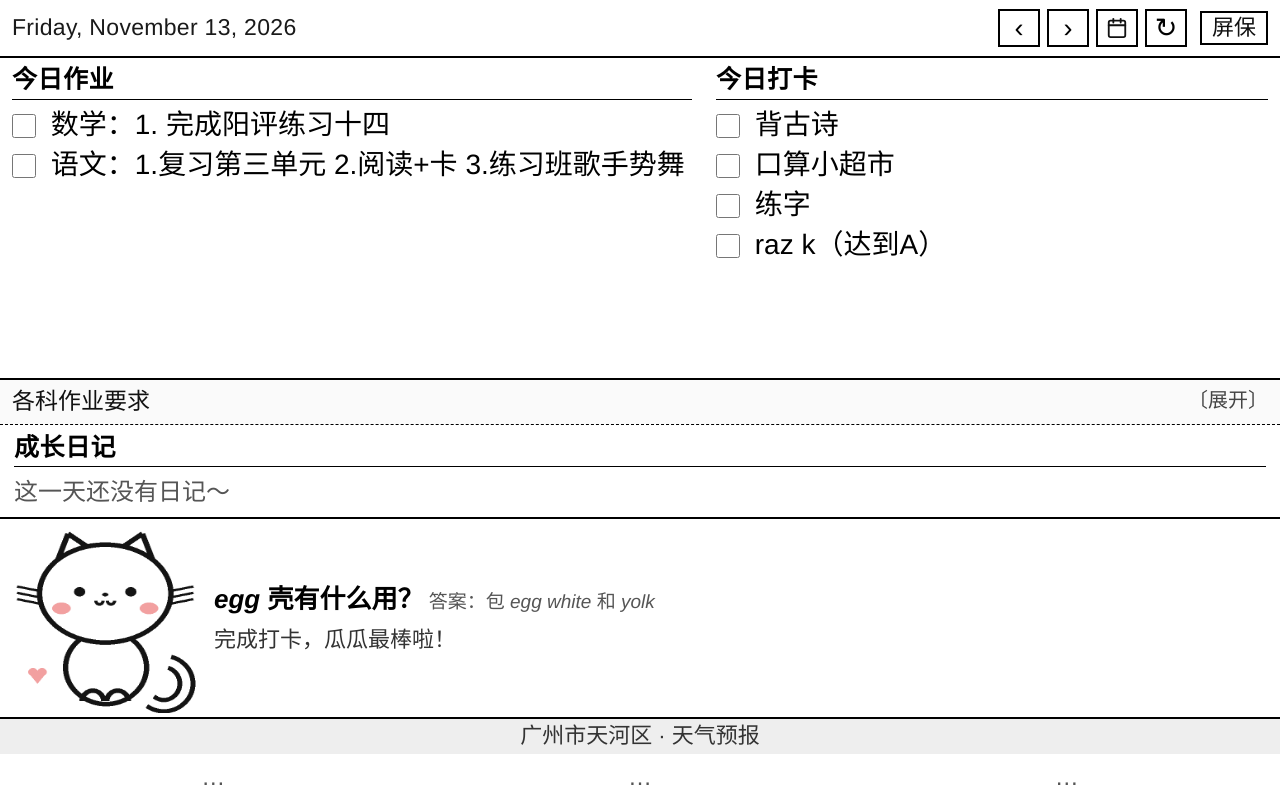
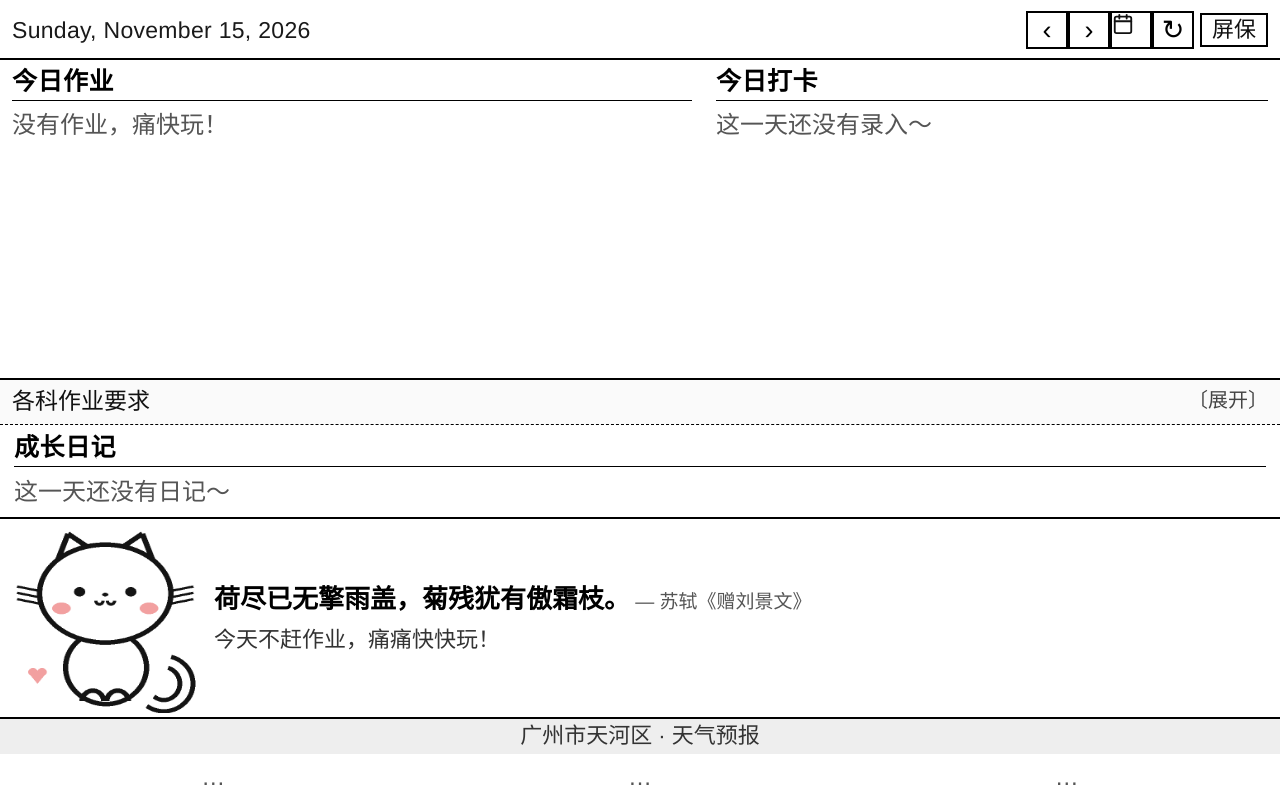
Before and after one commit to jo20099/kindle-diary, a plain HTML site: page index.html in a window 1280 px wide. Drawn offline with Linux system fonts and the light colour scheme; no server answers.

Commit message:
fix(web): PW2 老 WebKit 顶栏/按钮改回 CSS2.1（去 flex）；data.json 补 11-14/11-15 占位

```diff
--- a/data.json
+++ b/data.json
@@ -126,6 +126,8 @@
         "raz k（达到A）"
       ],
       "diary": "📜 历史上的今天：1909年 中国近代文学史上规模最大的文学社团南社在苏州成立；1918年 北京拆毁克林德牌坊。"
-    }
+    },
+    "2026-11-14": {},
+    "2026-11-15": {}
   }
 }
--- a/index.html
+++ b/index.html
@@ -9,11 +9,14 @@
 html,body { background:#fff; color:#000; }
 /* 全局字体栈：英文用经典无衬线，中文回退到苹方/雅黑， Kindle 等老浏览器回落到 Arial/系统 */
 body { font-family:'Helvetica Neue', Helvetica, Arial, 'Segoe UI', Roboto, 'PingFang SC', 'Hiragino Sans GB', 'Microsoft YaHei', sans-serif; -webkit-text-size-adjust:none; line-height:1.3; }
-#bar { font-size:24px; padding:9px 12px; border-bottom:2px solid #000; display:flex; flex-wrap:nowrap; align-items:center; gap:7px; }
+#bar { font-size:24px; padding:9px 12px; border-bottom:2px solid #000; line-height:38px; white-space:nowrap; overflow:hidden; }
 /* 第一行日期：细字重 + 字母微距，更秀气（Helvetica Neue Light 风格） */
-#bar b { font-size:23px; font-weight:300; letter-spacing:0.3px; color:#1a1a1a; white-space:nowrap; margin-right:auto; }
+#bar b { font-size:23px; font-weight:300; letter-spacing:0.3px; color:#1a1a1a; vertical-align:middle; }
+/* 按钮组右浮动：避开老内核 flex 兼容问题，日期在左、按钮在右 */
+.barBtns { float:right; white-space:nowrap; }
 /* 四个按钮统一为等高等宽 flex 盒子：无论文字还是 SVG 都垂直水平居中、高度一致 */
-.btn { display:inline-flex; align-items:center; justify-content:center; width:42px; height:38px; padding:0; border:2px solid #000; font-size:27px; line-height:1; color:#000; text-decoration:none; }
+.btn { display:inline-block; vertical-align:middle; width:42px; height:38px; line-height:34px; text-align:center; padding:0; border:2px solid #000; font-size:27px; color:#000; text-decoration:none; overflow:hidden; box-sizing:border-box; }
+.btn svg { display:inline-block; vertical-align:middle; }
 .btn svg { display:block; }
 table { width:100%; border-collapse:collapse; table-layout:fixed; }
 /* 主内容滚动区：高度由 JS 按视口-顶栏-底栏算成固定像素，避免被 fixed 底栏遮住长作业 */
@@ -67,7 +70,7 @@ table { width:100%; border-collapse:collapse; table-layout:fixed; }
 .saverWt .wx { font-size:28px; margin:6px 0; }
 .saverWt .wt3 { font-size:26px; }
 .saverHist { font-size:28px; line-height:46px; word-break:break-all; }
-.barLink { font-size:22px; color:#111; text-decoration:none; border:2px solid #000; padding:4px 10px; line-height:1; margin-left:6px; }
+.barLink { display:inline-block; vertical-align:middle; font-size:22px; color:#111; text-decoration:none; border:2px solid #000; padding:4px 10px; line-height:1; margin-left:6px; box-sizing:border-box; }
 </style>
 </head>
 <body>
@@ -506,11 +509,13 @@ function render(){
   var dt=new Date(cur.replace(/-/g,'/'));
   document.getElementById('bar').innerHTML=
     '<b>'+fmtDateEN(dt)+'</b>'
+    +'<span class="barBtns">'
     +'<a class="btn" href="javascript:void(0)" onclick="page(-1)" title="前一天" aria-label="前一天">‹</a>'
     +'<a class="btn" href="javascript:void(0)" onclick="page(1)" title="后一天" aria-label="后一天">›</a>'
-    +'<a class="btn" href="javascript:void(0)" onclick="goLatest()" title="今天" aria-label="今天"><svg width="22" height="22" viewBox="0 0 24 24" fill="none" stroke="#111" stroke-width="2" stroke-linecap="round" stroke-linejoin="round" style="vertical-align:middle"><rect x="3" y="4" width="18" height="18" rx="2"/><line x1="3" y1="9" x2="21" y2="9"/><line x1="8" y1="2" x2="8" y2="6"/><line x1="16" y1="2" x2="16" y2="6"/></svg></a>'
+    +'<a class="btn" href="javascript:void(0)" onclick="goLatest()" title="今天" aria-label="今天"><svg width="22" height="22" viewBox="0 0 24 24" fill="none" stroke="#111" stroke-width="2" stroke-linecap="round" stroke-linejoin="round"><rect x="3" y="4" width="18" height="18" rx="2"/><line x1="3" y1="9" x2="21" y2="9"/><line x1="8" y1="2" x2="8" y2="6"/><line x1="16" y1="2" x2="16" y2="6"/></svg></a>'
     +'<a class="btn" href="javascript:void(0)" onclick="load()" title="刷新" aria-label="刷新">↻</a>'
-    +'<a class="barLink" href="javascript:void(0)" onclick="enterSaver()" title="屏保模式">屏保</a>';
+    +'<a class="barLink" href="javascript:void(0)" onclick="enterSaver()" title="屏保模式">屏保</a>'
+    +'</span>';
 
   var ck=dd.checklist||[], s='', i;
   if(!ck.length) s='<div class="empty">这一天还没有录入～</div>';
```
